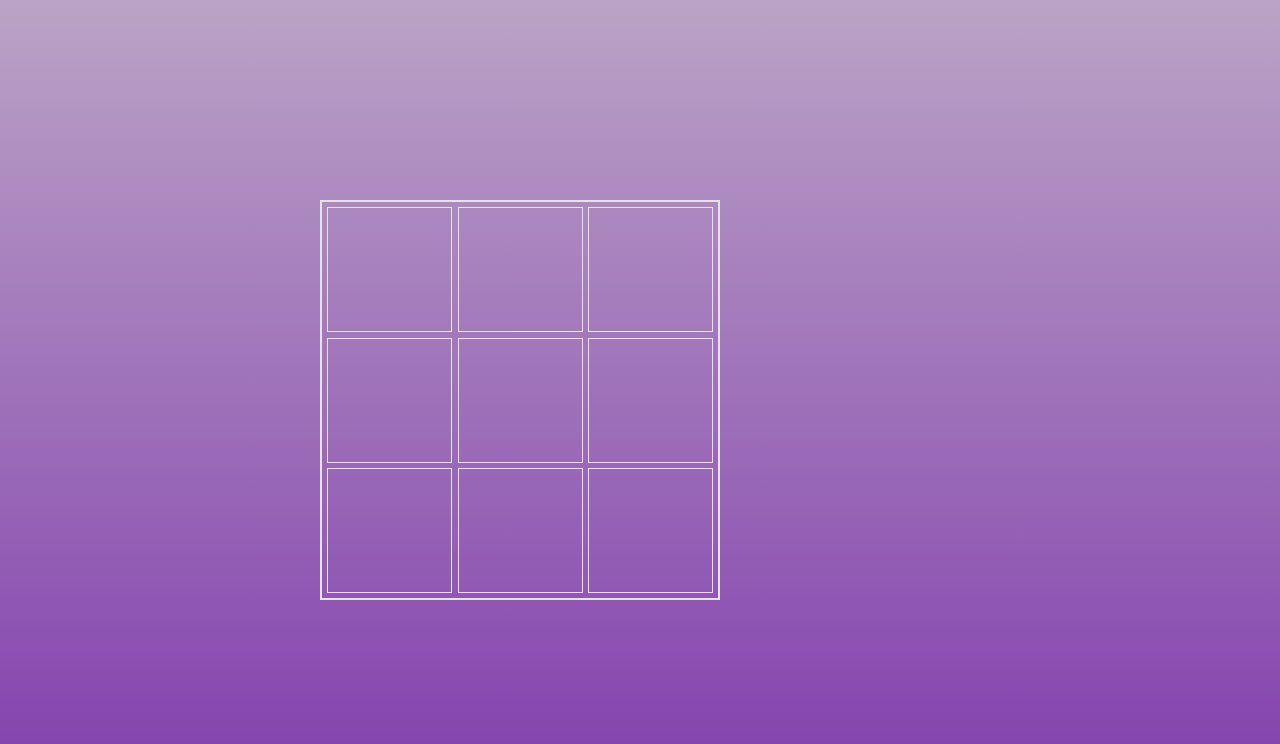
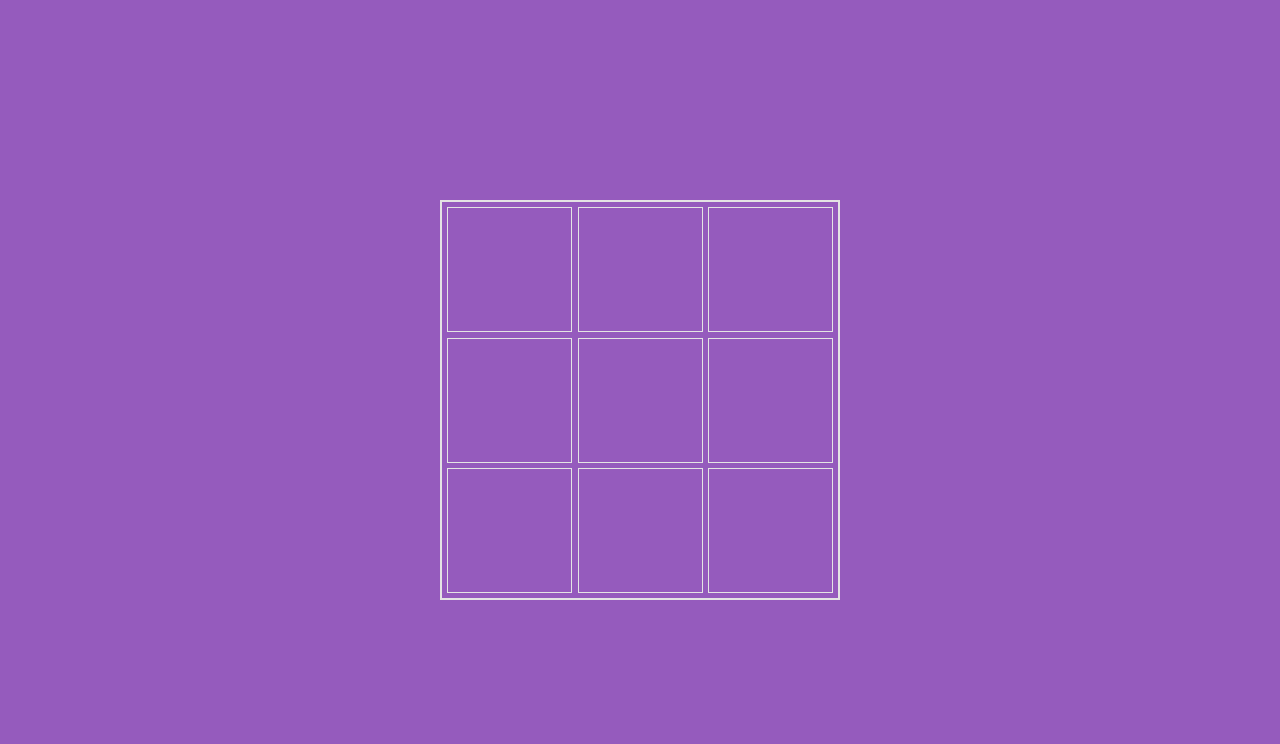
Before and after one commit to franzitaz/jogovelha, a React (Create React App) app: page / in a window 1280 px wide. Shown: the top 744 px of the page. Built offline with nearby package versions, Linux system fonts and the light colour scheme.

Commit message:
feat: melhorias UX/UI dos players

```diff
--- a/src/Game/style.css
+++ b/src/Game/style.css
@@ -14,7 +14,18 @@ body {
   align-content: center;
 
   font-family: 'Open Sans', sans-serif;
-  background: linear-gradient(180deg, rgb(187 163 198), rgb(129 62 173));
+  /*background: linear-gradient(180deg, rgb(187 163 198), rgb(129 62 173));*/
+  background-color: rgb(149 91 189);
+}
+
+.bodyArea {
+  width: 100vw;
+  height: 100vh;
+  flex-direction: row;
+  display: inline-flex;
+  align-content: center;
+  justify-content: center;
+  align-items: center;
 }
 
 .playerX {
@@ -23,6 +34,10 @@ body {
 
 .playerO {
   cursor: url("../assets/O.png"), auto;
+}
+
+.cursorModal {
+  cursor: auto;
 }
 
 .ticTacToe {
@@ -34,7 +49,7 @@ body {
   height: 400px;
   padding: 5px;
   border: 2px solid #e4e4e4;
-  margin-left: -30%;
+  /*margin-left: -30%;*/
 
   -webkit-user-select: none; /* Safari */
   -ms-user-select: none; /* IE 10 and IE 11 */
@@ -47,15 +62,28 @@ body {
   justify-content: space-between;
 }
 
+.squareX {
+  color: #f2d736;
+}
+
+.squareO {
+  color: #ff5edb;
+}
+
 .square {
   display: block;
   width: 125px;
   height: 125px;
   border: 1px solid #e4e4e4;
 
-  color: #e4e4e4;
+  /*color: #e4e4e4;*/
   font-size: 5em;
   font-weight: 100;
   text-align: center;
-  padding: 20px;
+
+  display: flex;
+  flex-direction: row;
+  align-items: center;
+  justify-content: center;
+  align-content: center;
 }
--- a/src/components/BoardGame/index.tsx
+++ b/src/components/BoardGame/index.tsx
@@ -115,7 +115,7 @@ const BoardGame = () => {
     }
 
     const changeCursorPlayer = () => {
-        let classStyle=`ticTacToe\n`;
+        let classStyle = `bodyArea\n`;
 
         if (player === 'X') {
             classStyle = classStyle + 'playerX';
@@ -124,15 +124,18 @@ const BoardGame = () => {
         }
 
         return classStyle;
-      };
+    };
 
     return (
         <div className={changeCursorPlayer()}>
-            <Row valueLine={gameState[0]} row={'0'} handleChange={handleChange} />
-            <Row valueLine={gameState[1]} row={'1'} handleChange={handleChange} />
-            <Row valueLine={gameState[2]} row={'2'} handleChange={handleChange} />
-            <Modal modalTitle={modalTitle} modalText={modalText} player={player} show={showModal} dismissModal={dismissModal} />
+            <div className='ticTacToe'>
+                <Row valueLine={gameState[0]} row={'0'} handleChange={handleChange} />
+                <Row valueLine={gameState[1]} row={'1'} handleChange={handleChange} />
+                <Row valueLine={gameState[2]} row={'2'} handleChange={handleChange} />
+                <Modal modalTitle={modalTitle} modalText={modalText} player={player} show={showModal} dismissModal={dismissModal} />
+            </div>
         </div>
+
     )
 }
 
--- a/src/components/Modal/index.tsx
+++ b/src/components/Modal/index.tsx
@@ -11,7 +11,7 @@ const Modal = ({ modalTitle, modalText, show, dismissModal, player}:IModal) => {
     const handleClick = () => dismissModal();
 
     return (
-        <div className={`${show ? '' : 'hidden'} fixed z-10 inset-0 overflow-y-auto`} aria-labelledby='modal-title' role='dialog' aria-modal='true'>
+        <div className={`${show ? '' : 'hidden'} cursorModal fixed z-10 inset-0 overflow-y-auto`} aria-labelledby='modal-title' role='dialog' aria-modal='true'>
             <div className='flex items-end justify-center min-h-screen pt-4 px-4 pb-20 text-center sm:block sm:p-0'>
                 <div className='fixed inset-0 bg-gray-500 bg-opacity-75 transition-opacity' aria-hidden='true'></div>
 
--- a/src/components/Square/index.tsx
+++ b/src/components/Square/index.tsx
@@ -17,8 +17,20 @@ const Square = ({ col, row, handleChange, valueLine }: ISquare) => {
 
     }
 
+    const changeColorPlayer = () => {
+        let classStyle = `square\n`;
+
+        if (valueLine === 'X') {
+            classStyle = classStyle + 'squareX';
+        } else {
+            classStyle = classStyle + 'squareO';
+        }
+
+        return classStyle;
+    };
+
     return (
-        <span onClick={handleClick} className="square">{valueLine}</span>
+        <span onClick={handleClick} className={changeColorPlayer()}>{valueLine}</span>
     )
 }
 
```
